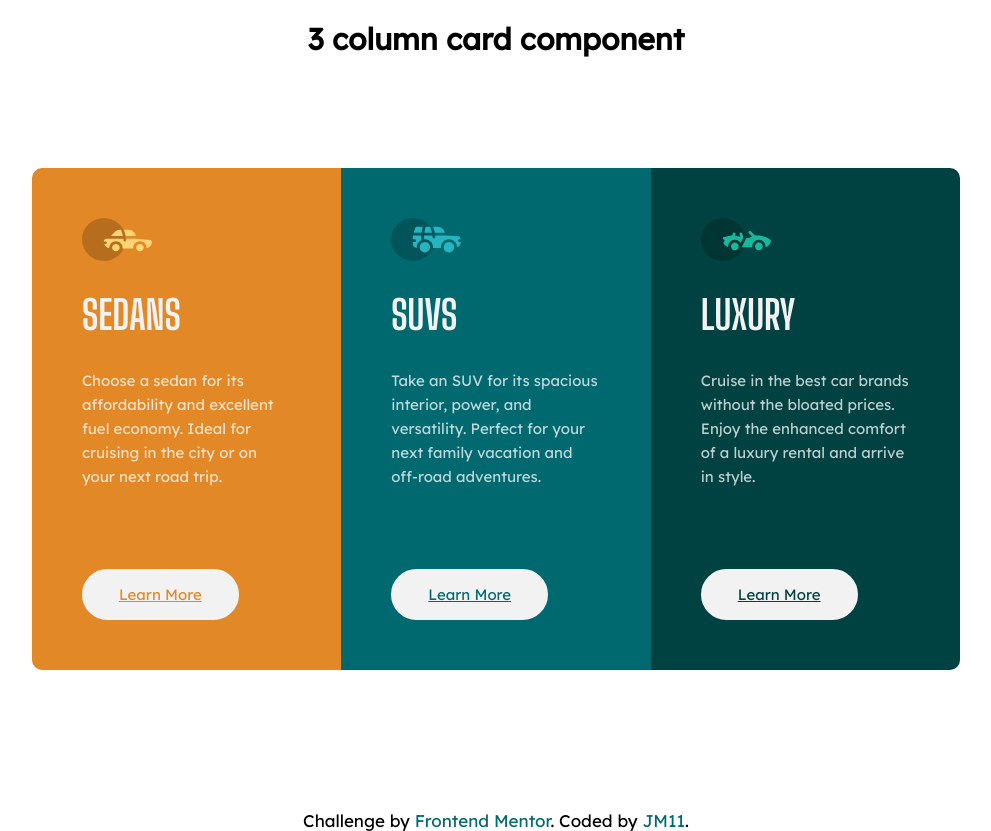
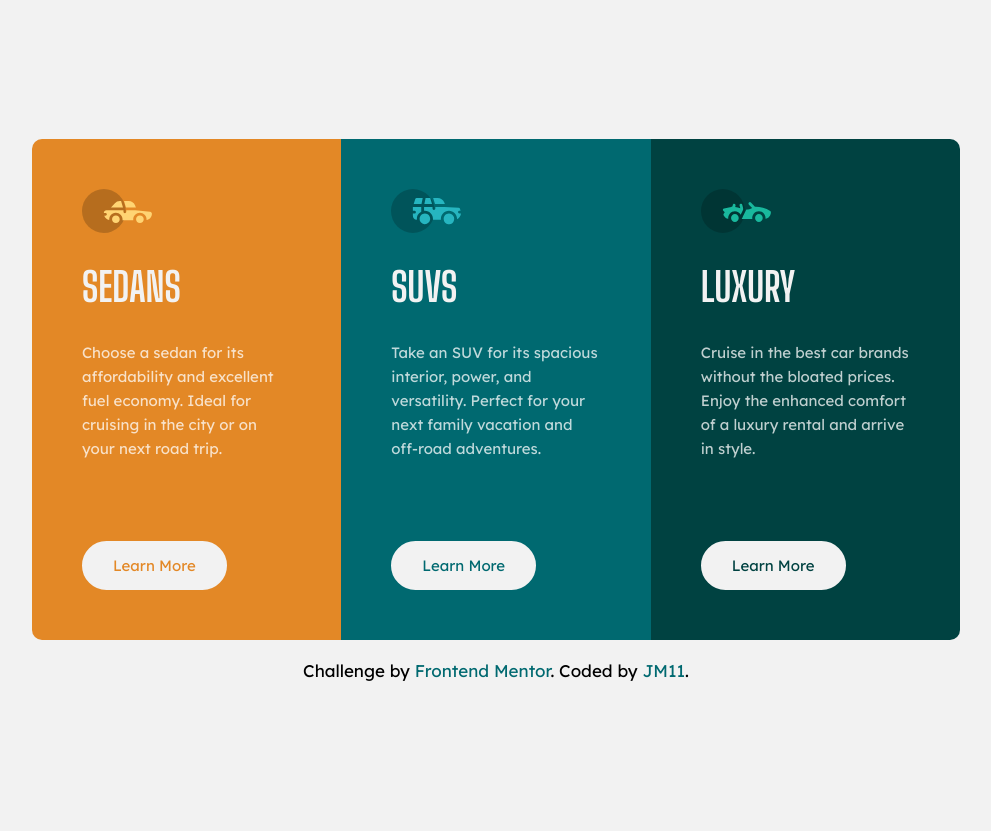
Before and after one commit to JMcode11/3-column-card-component-flexbox, a plain HTML site: page index.html in a window 1280 px wide. Shown: the whole page, without its empty margins (144-1135 px from the left). After the commit the page ends 800 px from the top, so only its background shows below. Drawn offline with Linux system fonts and the light colour scheme.

Commit message:
Update style.css

```diff
--- a/style.css
+++ b/style.css
@@ -18,22 +18,34 @@
 }
 
 html {
-  height: 100%;
   font-size: 62.5%;
 }
 
 body {
-  height: 100%;
-  background-color: var(--clr-neutral-1);
+  min-height: 100vh;
+  align-items: center;
+  display: flex;
+  justify-content: center;
+  flex-direction: column;
+  background-color: var(--clr-neutral-2);
   font-family: var(--ff-body);
   font-size: 1.5rem;
 }
 
 .container {
-  min-height: 100%;
   padding: 2rem;
   display: flex;
   flex-direction: column;
+}
+
+h1 {
+  position: absolute;
+  top: auto;
+  height: 1px;
+  width: 1px;
+  overflow: hidden;
+  clip: rect(1px, 1px, 1px, 1px);
+  white-space: nowrap;
 }
 
 h2 {
@@ -52,6 +64,9 @@ p {
 .card {
   color: var(--clr-neutral-1);
   padding: 5rem;
+  display: flex;
+  flex-direction: column;
+  align-items: flex-start;
 }
 
 .card-sedan {
@@ -69,10 +84,11 @@ p {
 }
 
 .btn {
-  font-family: var(--ff-body);
+  text-align: center;
+  text-decoration: none;
   background-color: var(--clr-neutral-2);
   border: 0.2rem var(--clr-neutral-2) solid;
-  padding: 1.4rem 3.5rem;
+  padding: 1.3rem 2.9rem;
   border-radius: 5rem;
   transition: background-color 250ms ease-in-out;
 }
@@ -92,13 +108,11 @@ p {
 .btn:hover {
   background-color: transparent;
   color: var(--clr-neutral-2);
-  cursor: pointer;
 }
 
 .attribution {
   text-align: center;
   font-size: 1.7rem;
-  margin-top: 1rem;
 }
 
 .attribution a {
@@ -110,11 +124,9 @@ p {
 .attribution a:hover {
   color: var(--clr-primary-1);
 }
-/*-----TABLET-----*/
+
 @media (min-width: 600px) {
   .card {
-    display: flex;
-    flex-direction: column;
     align-items: center;
     text-align: center;
   }
@@ -144,8 +156,6 @@ p {
   }
 
   .card {
-    display: flex;
-    flex-direction: column;
     align-items: unset;
     text-align: unset;
   }
```
